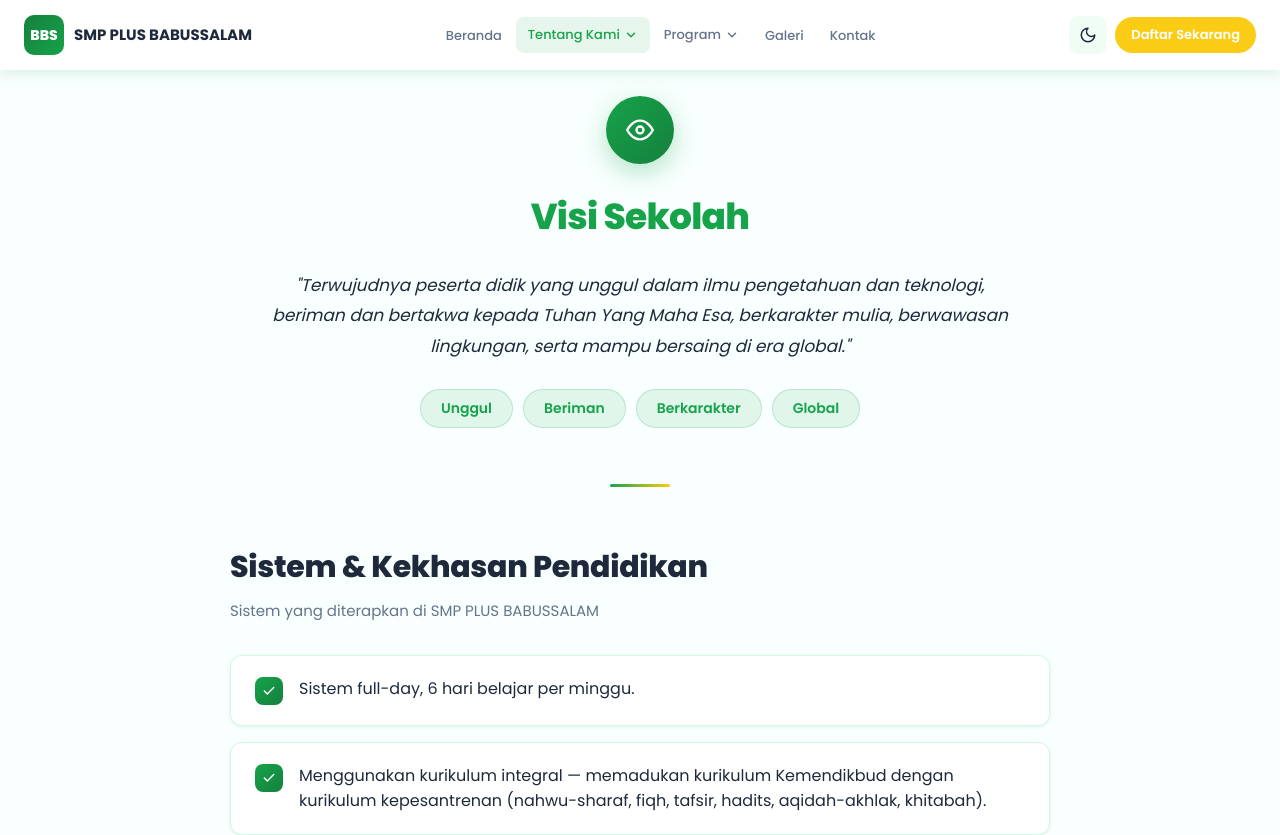
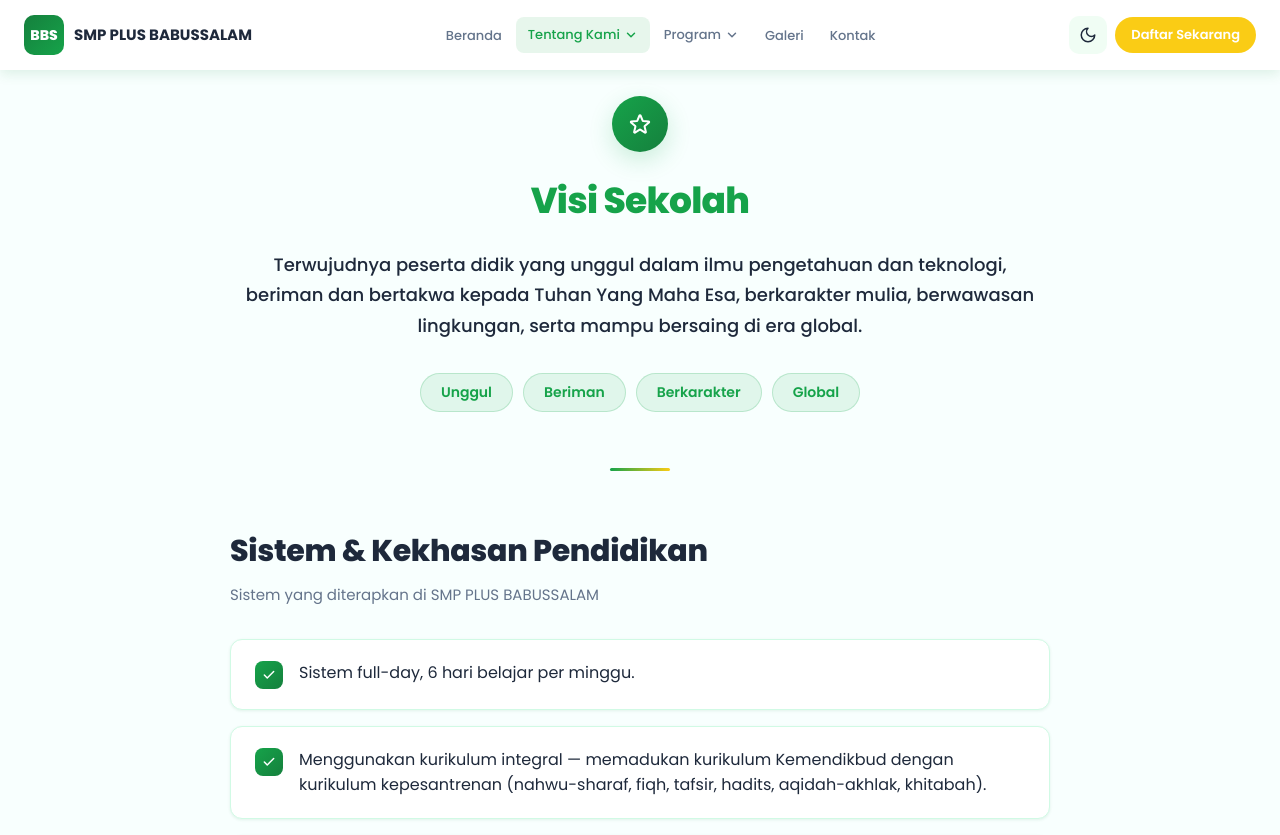
Before and after one commit to kajamm/SMP_BBS, a Next.js app: page /visi-misi in a window 1280 px wide. Shown: the top 835 px of the page. Built offline with nearby package versions, Linux system fonts and the light colour scheme.

Commit message:
perbaikan posisi gambar

```diff
--- a/app/globals.css
+++ b/app/globals.css
@@ -1400,20 +1400,20 @@ section {
 }
 
 .visi-icon-pb {
-    width: 68px;
-    height: 68px;
+    width: 56px;
+    height: 56px;
     background: linear-gradient(135deg, var(--primary), var(--secondary));
     border-radius: 50%;
     display: flex;
     align-items: center;
     justify-content: center;
-    margin: 0 auto 24px;
-    box-shadow: 0 8px 24px rgba(22, 163, 74, 0.3);
+    margin: 0 auto 20px;
+    box-shadow: 0 8px 24px rgba(22, 163, 74, 0.2);
 }
 
 .visi-icon-pb svg {
-    width: 28px;
-    height: 28px;
+    width: 24px;
+    height: 24px;
     color: white;
 }
 
@@ -1421,17 +1421,18 @@ section {
     font-size: clamp(1.5rem, 3vw, 2.25rem);
     font-weight: 800;
     color: var(--primary);
-    margin-bottom: 24px;
+    margin-bottom: 20px;
     letter-spacing: -0.02em;
 }
 
 .visi-quote-pb {
-    font-size: 1.0625rem;
+    font-size: 1.125rem;
     color: var(--text);
-    line-height: 1.8;
-    font-style: italic;
-    max-width: 740px;
-    margin: 0 auto 28px;
+    line-height: 1.7;
+    font-style: normal;
+    font-weight: 500;
+    max-width: 800px;
+    margin: 0 auto 32px;
 }
 
 .pilar-chips {
@@ -3179,7 +3180,7 @@ footer {
 
 @media (max-width: 768px) {
     section {
-        padding: 72px 0;
+        padding: 110px 0 60px;
     }
 
     #hamburger {
--- a/components/VisiMisi.tsx
+++ b/components/VisiMisi.tsx
@@ -1,7 +1,7 @@
 "use client";
 
 import { sekolah, visi, pilarUtama, sistemPendidikan } from "@/data/sekolah";
-import { IconEye, IconCheck } from "./icons";
+import { IconStar, IconCheck } from "./icons";
 
 export default function VisiMisi() {
   return (
@@ -10,7 +10,7 @@ export default function VisiMisi() {
         {/* Visi - centered large block */}
         <div className="visi-block fade-in">
           <div className="visi-icon-pb">
-            <IconEye />
+            <IconStar />
           </div>
           <h2 className="visi-heading-pb">Visi Sekolah</h2>
           <p className="visi-quote-pb">{visi}</p>
--- a/data/sekolah.ts
+++ b/data/sekolah.ts
@@ -36,7 +36,7 @@ export const sekolah = {
 };
 
 export const visi =
-  '"Terwujudnya peserta didik yang unggul dalam ilmu pengetahuan dan teknologi, beriman dan bertakwa kepada Tuhan Yang Maha Esa, berkarakter mulia, berwawasan lingkungan, serta mampu bersaing di era global."';
+  "Terwujudnya peserta didik yang unggul dalam ilmu pengetahuan dan teknologi, beriman dan bertakwa kepada Tuhan Yang Maha Esa, berkarakter mulia, berwawasan lingkungan, serta mampu bersaing di era global.";
 
 export const pilarUtama = ["Unggul", "Beriman", "Berkarakter", "Global"];
 
```
